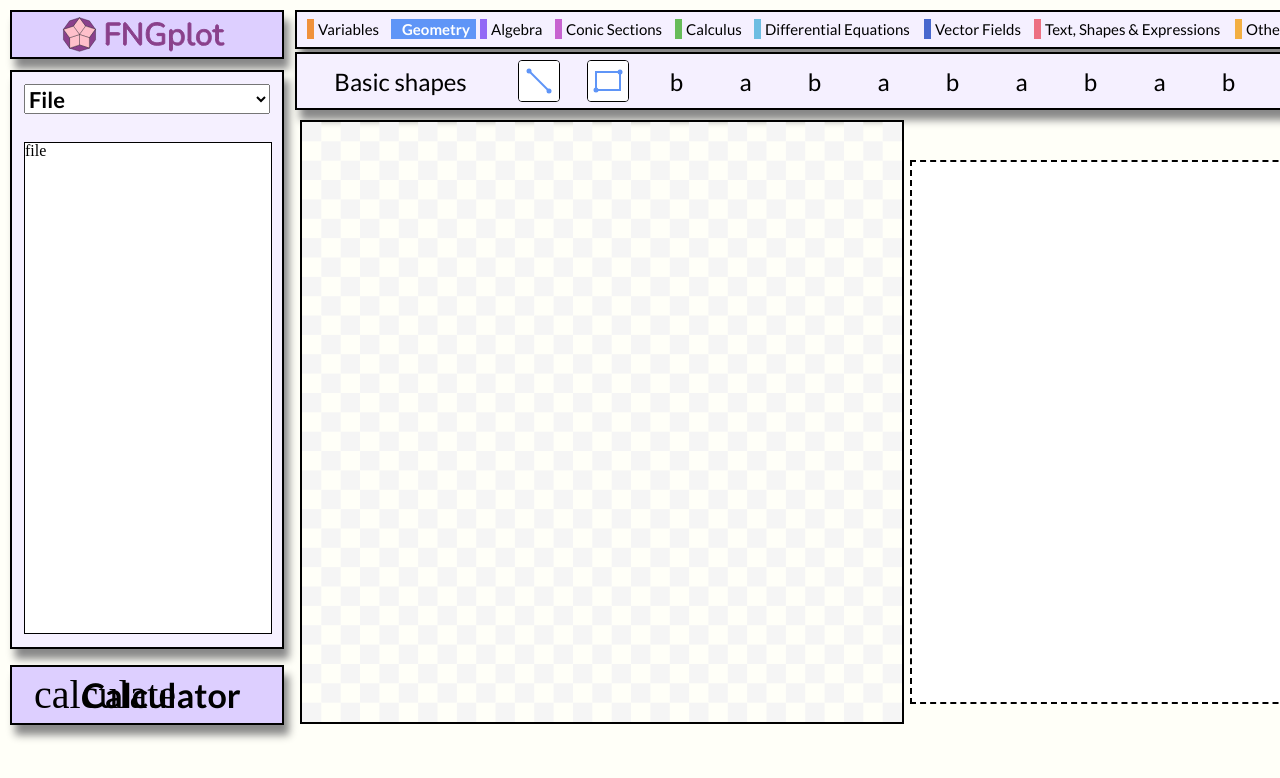
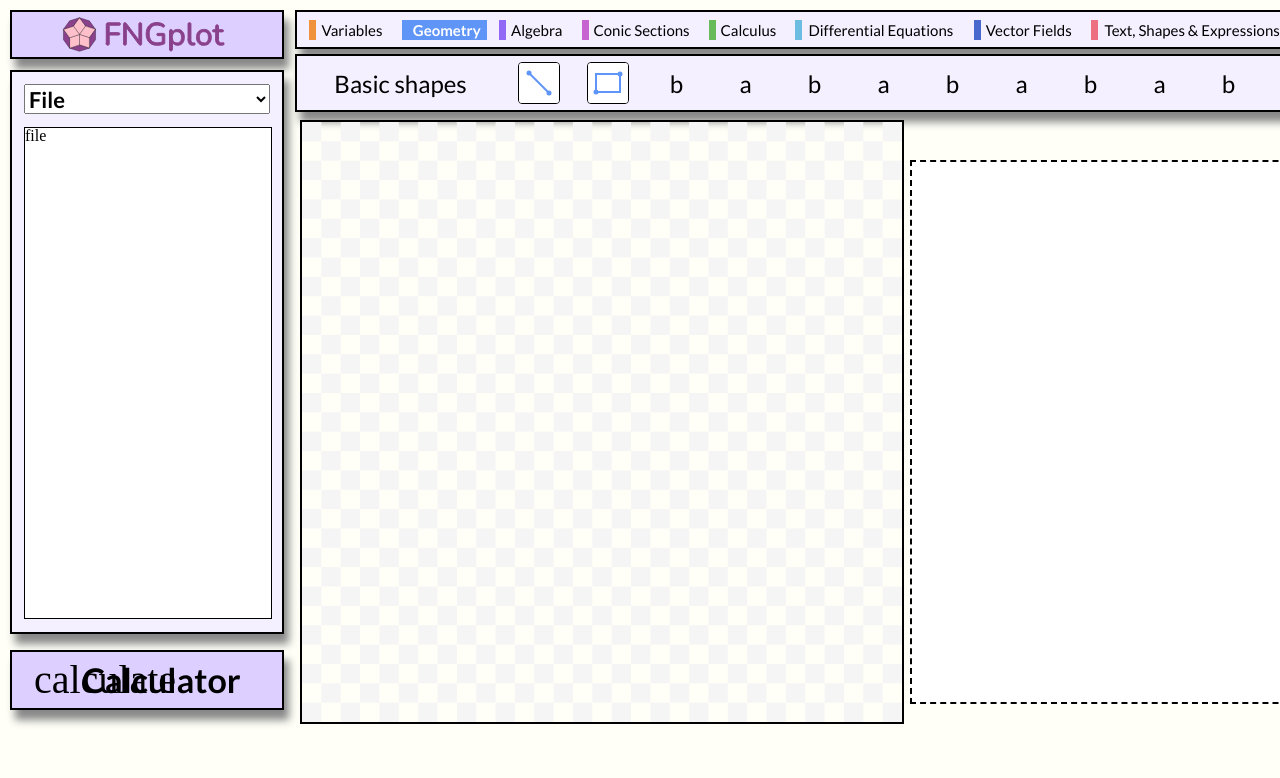
Before and after one commit to FNGplot/FNGplot, a plain HTML site: page FNGplot.html in a window 1280 px wide. Shown: the top 778 px of the page. Drawn offline with Linux system fonts and the light colour scheme; a web font is replaced by a local one.

Commit message:
flex-based toolbar complete

```diff
--- a/css/main.css
+++ b/css/main.css
@@ -110,19 +110,46 @@ List of lazy fonts:
 
 
 .toolbar-button {
-    top: 7px;
-	/*left: This is defined dynamically immediately after page load*/
-    position: absolute;
     font-size: 15px;
     font-family: Lato;
     border-style: solid;
     border-left-width:7px;
-    padding-left: 4px;
+    padding: 1px 6px 1px 4px;
     color:rgba(0, 0, 0, 1); /*word color*/
-    /*border-color: This is defined dynamically immediately after page load*/
-    font-weight:normal;
+    /*background-color: This is defined dynamically immediately after page load*/
+    font-weight: normal;
     background-color: transparent;
+	height: 20px;
 }
+#toolbar-select-variables {
+	width: 80px;
+}
+#toolbar-select-geometry {
+	width: 85px;
+}
+#toolbar-select-algebra {
+	width: 70px;
+}
+#toolbar-select-consec {
+	width: 115px;
+}
+#toolbar-select-calculus {
+	width: 74px;
+}
+#toolbar-select-difeq {
+	width: 166px;
+}
+#toolbar-select-vecf {
+	width: 105px;
+}
+#toolbar-select-tse {
+	width: 197px;
+}
+#toolbar-select-other {
+	width: 64px;
+}
+
+
 .small-icon {
 	position: absolute;
 	width: 40px;
@@ -287,7 +314,7 @@ input[type="text"][disabled] {
 	left: 50px;
 }
 #calc-open {
-	top: 655px;
+	top: 640px;
 	left: 0px;
 	width: 270px;
 	height: 56px;
@@ -356,7 +383,7 @@ input[type="text"][disabled] {
 	padding: 10px; /*adds a little space between the frame and the blocks inside*/
 }
 div[id^="toolbar-item-"]{
-	top: 42px;
+	top: 44px;
 	left: 15px;
 	width: 1080px;
 	height: 54px;
@@ -370,7 +397,7 @@ div[id^="toolbar-item-"]{
 	top: 60px;
 	left: 0px;
 	width: 270px;
-	height: 575px;
+	height: 560px;
 	background: #f5f0ff;
 	box-shadow: 5px 10px 8px #888888;
 	border: 2px solid black;
@@ -383,7 +410,7 @@ div[id^="toolbar-item-"]{
 	height: 30px;
 }
 div[id^="left-panel-item-"] {
-	top: 70px;
+	top: 55px;
 	left: 12px;
 	width: 246px;
 	height: 490px;
@@ -408,6 +435,9 @@ div[id^="left-panel-item-"] {
 	background: #f5f0ff;
 	border: 2px solid black;
 	box-shadow: 5px 10px 8px #888888;
+	display: flex;
+	align-items: center;
+	justify-content: space-evenly;
 }
 #svg-frame {
 	top: 20px;
--- a/javascript/gui.js
+++ b/javascript/gui.js
@@ -52,7 +52,7 @@ function toggleToolbar(optn){
 		btn.style.color = "#000000";                                                            //set all buttons' text to black (unselected)
 		btn.style.fontWeight = "normal";                                                        //set font weight to normal (unselected)
     });
-	n[optn].style.background = TOOLBAR_CLR[optn];                                           //set background to its border color (selected)
+	n[optn].style.background = TOOLBAR_CLR[optn];                                               //set background to its border color (selected)
 	n[optn].style.color = "#ffffff";                                                            //set text color to white (selected)
 	n[optn].style.fontWeight = "bold";                                                          //set font weight to bold (selected)
 
@@ -67,7 +67,6 @@ function toggleToolbar(optn){
 function initToolbar(){
 	let n = document.querySelectorAll("button[id^=\"toolbar-select-\"]");
 	for(let i = 0;i<9;i++){
-		n[i].style.left = TOOLBAR_LPOS[i]        //initialize them to their respective positions
 		n[i].style.borderColor = TOOLBAR_CLR[i]; //initialize them to their respective colors
 		n[i].addEventListener("click", function() {toggleToolbar(i)}); //attach click eventlisteners
 	}
--- a/javascript/main.js
+++ b/javascript/main.js
@@ -22,7 +22,6 @@ var SORTABLE_LIST = []; //Stores the Sortable objects
 
 //System variables
 const TOOLBAR_CLR = ['#f0923b','#5f95f7','#9268f6','#c763d0','#67bc59','#6dbde2','#4868ce','#ed7082','#f3af42']; //(SCRATCH 2.0/3.0 && some of my own)
-const TOOLBAR_LPOS = ['10px','94px','183px','258px','378px','457px','627px','737px','938px']; //CSS "left" attribute of toolbar buttons(10 values)
 
 //Cartesian coordinate
 var XMAX = 10;
```
